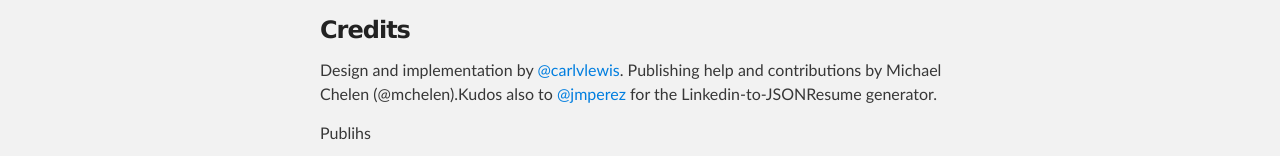
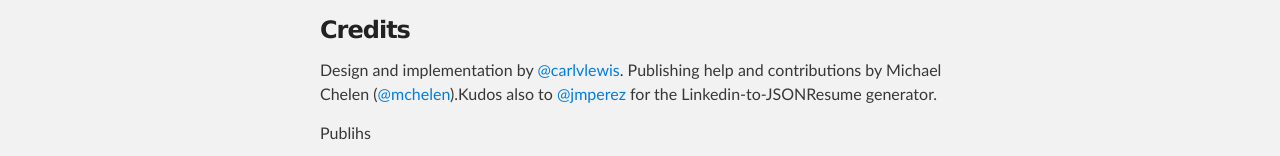
Before and after one commit to carlvlewis/cvStrap, a plain HTML site: page index.html in a window 1280 px wide. Shown: the part 1781-1937 px from the top of the page. Drawn offline with Linux system fonts and the light colour scheme.

Commit message:
URL added

```diff
--- a/index.html
+++ b/index.html
@@ -75,7 +75,7 @@ or, even better, you can export it as HTML as seen in the demo by changing the c
 <h3>
 <a id="credits" class="anchor" href="#credits" aria-hidden="true"><span class="octicon octicon-link"></span></a>Credits</h3>
 
-<p>Design and implementation by <a href="https://github.com/carlvlewis" class="user-mention">@carlvlewis</a>. Publishing help and contributions by Michael Chelen (@mchelen).Kudos also to <a href="https://github.com/jmperez" class="user-mention">@jmperez</a> for the Linkedin-to-JSONResume generator.</p>
+<p>Design and implementation by <a href="https://github.com/carlvlewis" class="user-mention">@carlvlewis</a>. Publishing help and contributions by Michael Chelen (<a href="https://github.com/mchelen" class="user-mention">@mchelen</a>).Kudos also to <a href="https://github.com/jmperez" class="user-mention">@jmperez</a> for the Linkedin-to-JSONResume generator.</p>
 Publihs
 <h3>
 <a id="support-or-contact" class="anchor" href="#support-or-contact" aria-hidden="true"><span class="octicon octicon-link"></span></a>Support or Contact</h3>
```
